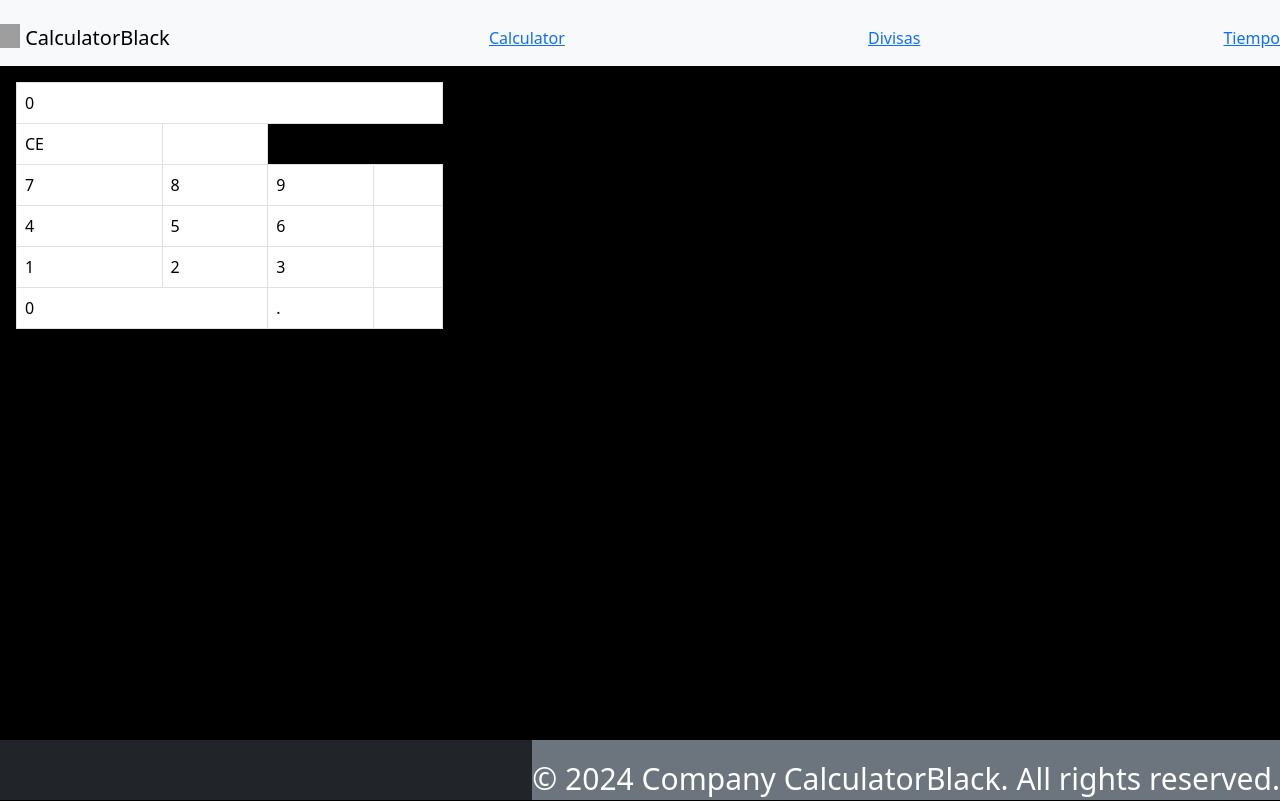
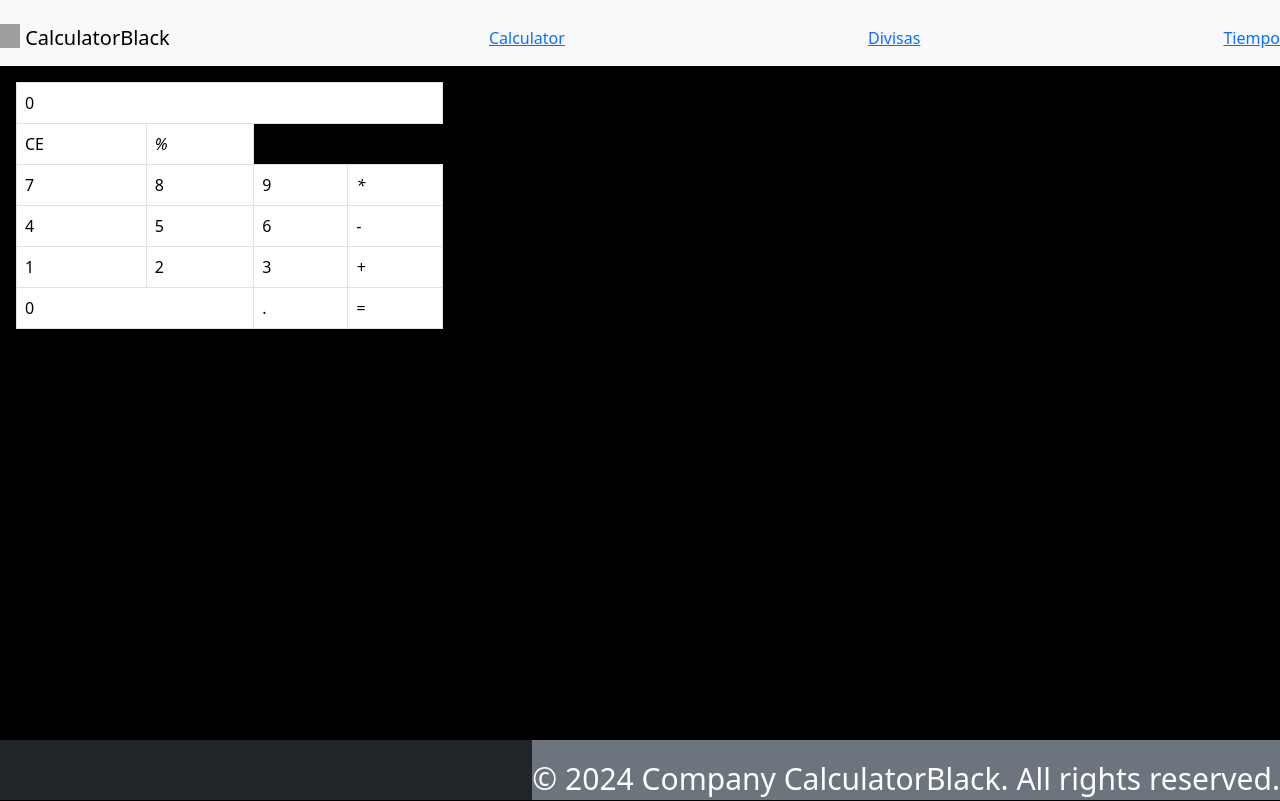
Before and after one commit to JuliaParra/Calculator-black, a Vue app: page / in a window 1280 px wide. Built offline with nearby package versions, Linux system fonts and the light colour scheme; grey boxes are pictures that could not be loaded.

Commit message:
mergeo bien

```diff
--- a/src/components/tiempo.vue
+++ b/src/components/tiempo.vue
@@ -50,8 +50,8 @@ export default {
         case 'nubes altas':
           this.weatherImage = 'https://cdn.pixabay.com/photo/2012/04/18/13/22/cloud-37010_1280.png';
           break;
-        case 'intervalos nubosos con lluvia escasa':
-          this.weatherImage = 'https://cdn.pixabay.com/photo/2012/04/18/13/22/cloud-37011_1280.png';
+        case 'nuboso con lluvia escasa':
+          this.weatherImage = 'https://cdn.pixabay.com/photo/2013/07/13/12/12/cloud-159388_1280.png';
           break;
         case 'muy nuboso con lluvia':
         case 'cubierto con lluvia':
--- a/src/views/Calculatorview.vue
+++ b/src/views/Calculatorview.vue
@@ -10,30 +10,30 @@
           </tr>
           <tr>
             <td @click="clear">CE</td>
-            <td class="operadores" @click="setOperator('/')"><i class="fas fa-divide"></i></td>
+            <td class="operadores" @click="setOperator('/')"><i class="fas fa-divide">%</i></td>
           </tr>
           <tr>
             <td @click="addNumber('7')">7</td>
             <td @click="addNumber('8')">8</td>
             <td @click="addNumber('9')">9</td>
-            <td class="operadores" @click="setOperator('*')"><i class="fa-solid fa-xmark"></i></td>
+            <td class="operadores" @click="setOperator('*')"><i class="fa-solid fa-xmark">*</i></td>
           </tr>
           <tr>
             <td @click="addNumber('4')">4</td>
             <td @click="addNumber('5')">5</td>
             <td @click="addNumber('6')">6</td>
-            <td class="operadores" @click="setOperator('-')"><i class="fa-solid fa-minus"></i></td>
+            <td class="operadores" @click="setOperator('-')"><i class="fa-solid fa-minus">-</i></td>
           </tr>
           <tr>
             <td @click="addNumber('1')">1</td>
             <td @click="addNumber('2')">2</td>
             <td @click="addNumber('3')">3</td>
-            <td class="operadores" @click="setOperator('+')"><i class="fa-solid fa-plus"></i></td>
+            <td class="operadores" @click="setOperator('+')"><i class="fa-solid fa-plus">+</i></td>
           </tr>
           <tr>
             <td colspan="2" @click="addNumber('0')">0</td>
             <td @click="addPoint">.</td>
-            <td class="operadores" @click="equal"><i class="fa-solid fa-equals"></i></td>
+            <td class="operadores" @click="equal"><i class="fa-solid fa-equals"></i>=</td>
           </tr>
         </tbody>
       </table>
@@ -99,7 +99,7 @@ export default {
         case '*':
           value = firstNum * secondNum;
           break;
-        case '/':
+        case '%':
           value = firstNum / secondNum;
           break;
       }
```
